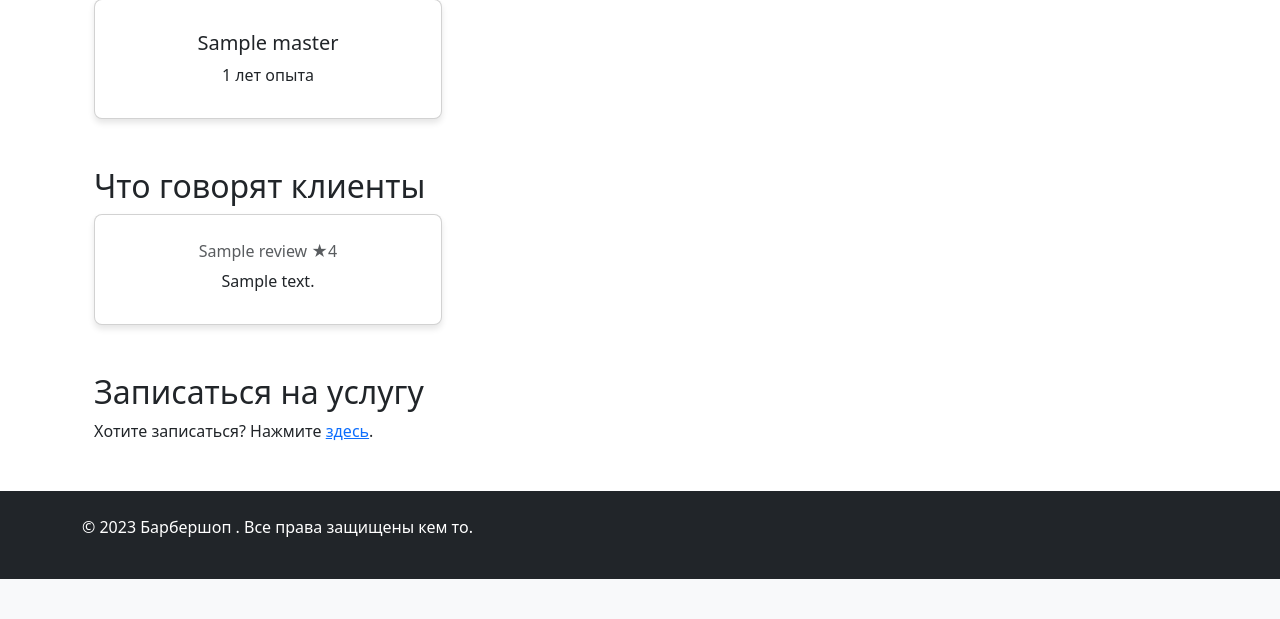
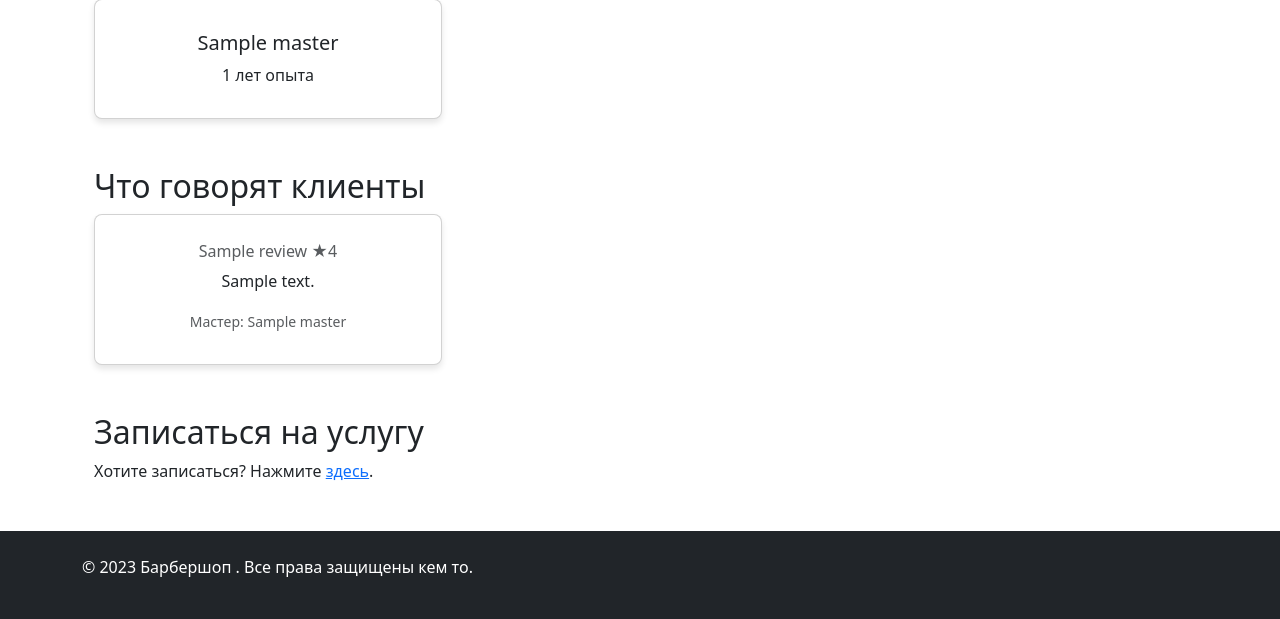
Before and after one commit to Kirill863/hw36, a Django app: page / in a window 1280 px wide. Shown: the part 492-1111 px from the top of the page. Before the commit the page ends 1071 px from the top, so only its background shows below. Run offline with Django 5.2, Linux system fonts and the light colour scheme; tables that the repository leaves empty hold one stand-in row (values such as "Sample post").

Commit message:
hw24_добавил отзывы

```diff
--- a/core/views.py
+++ b/core/views.py
@@ -7,7 +7,7 @@ from .data import services
 
 def index(request):
     masters = Master.objects.all()
-    reviews = Review.objects.all()
+    reviews = Review.objects.select_related('master').all()[:5]
     services = Service.objects.all()
 
     return render(request, 'barbershop/index.html', {
--- a/templates/barbershop/index.html
+++ b/templates/barbershop/index.html
@@ -55,6 +55,7 @@
                     <div class="card-body">
                         <h6 class="card-subtitle mb-2 text-muted">{{ review.client_name }} ★{{ review.rating }}</h6>
                         <p class="card-text">{{ review.text }}</p>
+                        <small class="text-muted">Мастер: {{ review.master.name }}</small>
                     </div>
                 </div>
             </div>
```
